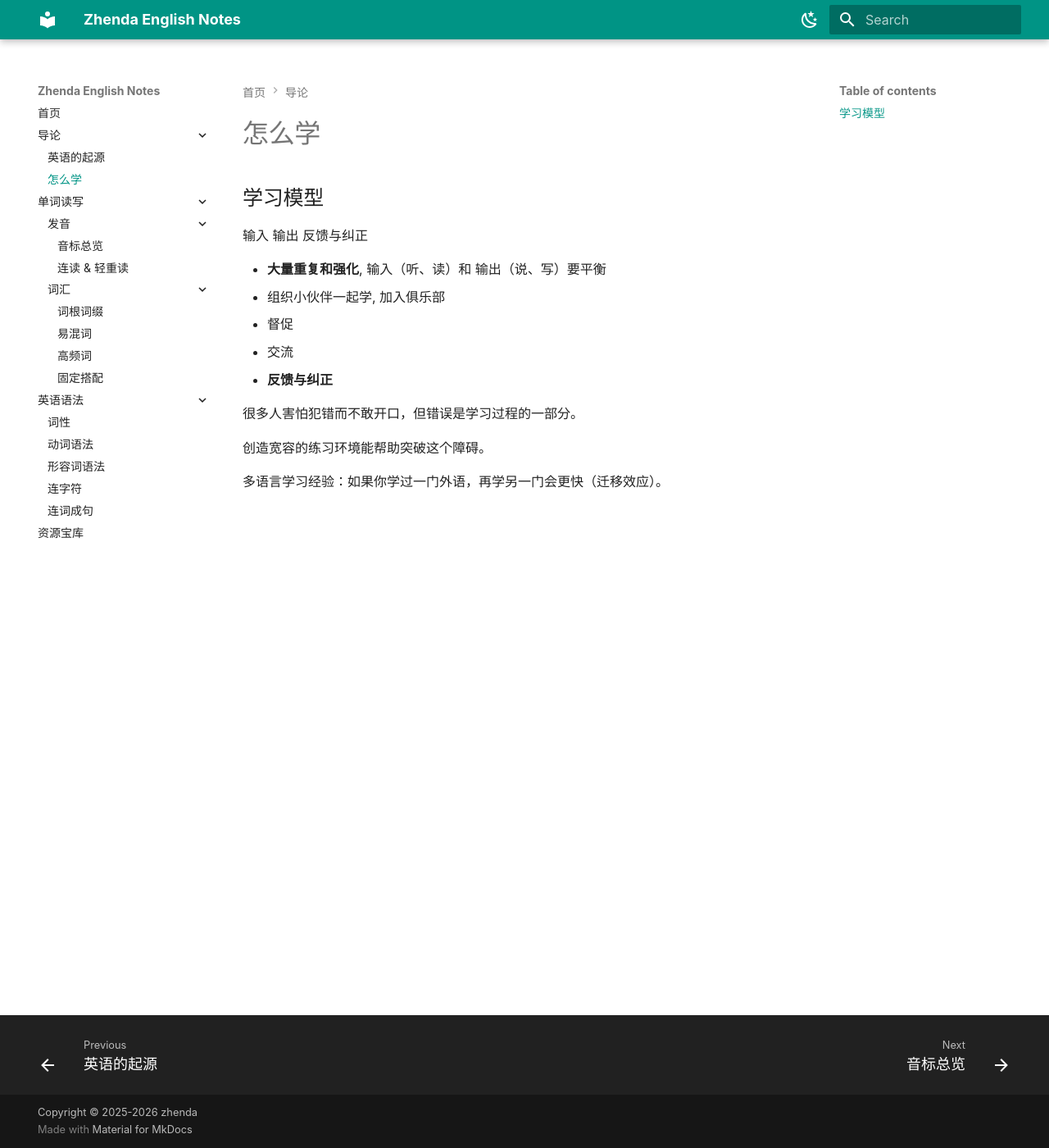
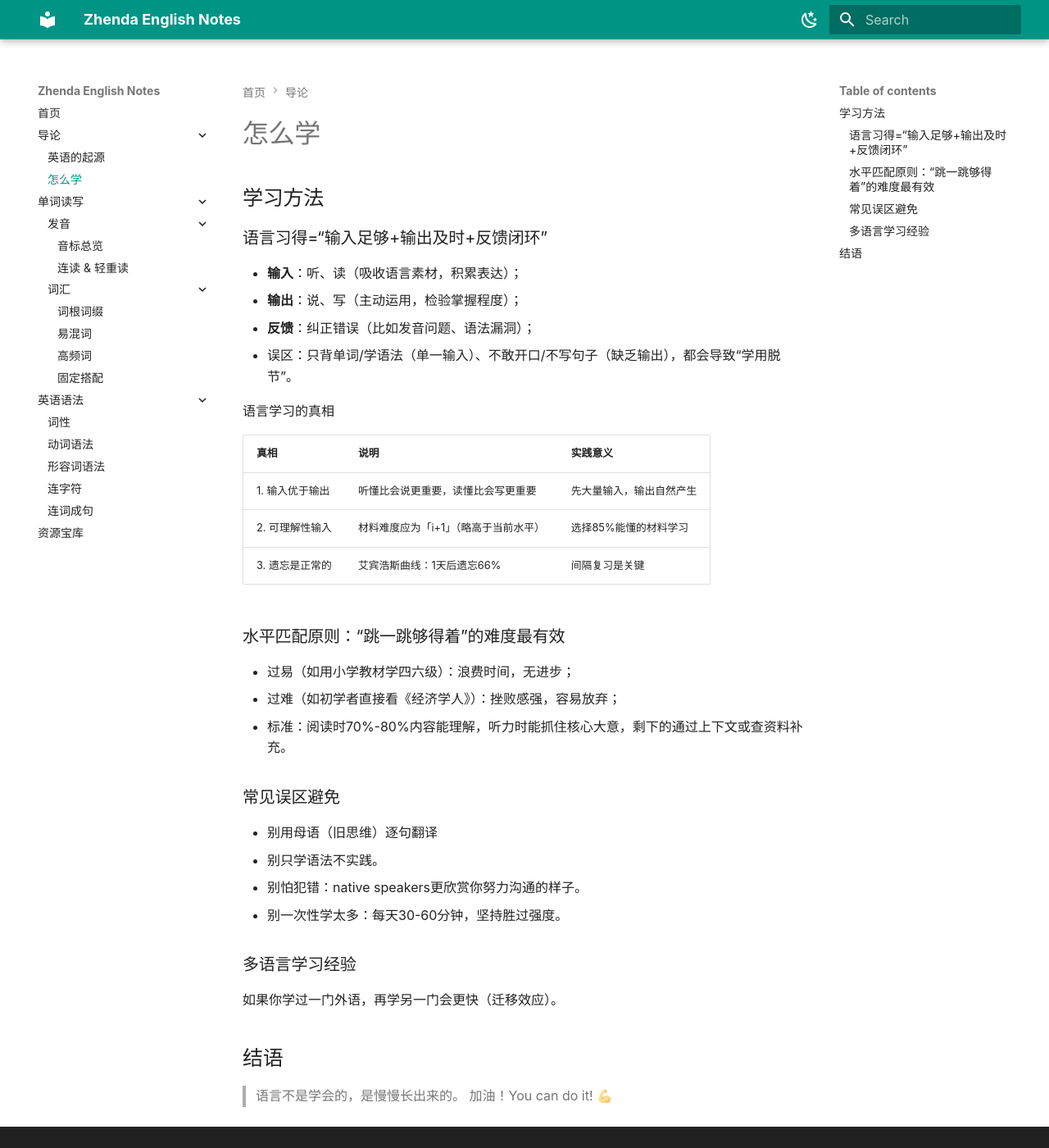
Before and after one commit to zhenda-hub/english-note, an MkDocs documentation site: the page built from docs/intro/how.md, in a window 1280 px wide and 1400 px high. Shown: the whole window at 82% size. Built offline with MkDocs 1.6.1 and Material for MkDocs 9.7.7, drawn with Linux system fonts in a browser that asks for light colours; plug-ins that fetch from the network failed and are left out.

Commit message:
update: 2md

```diff
--- a/docs/intro/how.md
+++ b/docs/intro/how.md
@@ -1,18 +1,40 @@
+## 学习方法
 
-## 学习模型
+### 语言习得=“输入足够+输出及时+反馈闭环”
 
-输入 输出 反馈与纠正
+- **输入**：听、读（吸收语言素材，积累表达）；
+- **输出**：说、写（主动运用，检验掌握程度）；
+- **反馈**：纠正错误（比如发音问题、语法漏洞）；
+- 误区：只背单词/学语法（单一输入）、不敢开口/不写句子（缺乏输出），都会导致“学用脱节”。
 
 
-- **大量重复和强化**, 输入（听、读）和 输出（说、写）要平衡
-- 组织小伙伴一起学, 加入俱乐部
-  - 督促
-  - 交流
-  - **反馈与纠正**
+语言学习的真相
+
+| 真相            | 说明                                  | 实践意义                 |
+| :-------------- | :------------------------------------ | :----------------------- |
+| 1. 输入优于输出 | 听懂比会说更重要，读懂比会写更重要    | 先大量输入，输出自然产生 |
+| 2. 可理解性输入 | 材料难度应为「i+1」（略高于当前水平） | 选择85%能懂的材料学习    |
+| 3. 遗忘是正常的 | 艾宾浩斯曲线：1天后遗忘66%            | 间隔复习是关键           |
 
 
-很多人害怕犯错而不敢开口，但错误是学习过程的一部分。
+### 水平匹配原则：“跳一跳够得着”的难度最有效
+- 过易（如用小学教材学四六级）：浪费时间，无进步；
+- 过难（如初学者直接看《经济学人》）：挫败感强，容易放弃；
+- 标准：阅读时70%-80%内容能理解，听力时能抓住核心大意，剩下的通过上下文或查资料补充。
 
-创造宽容的练习环境能帮助突破这个障碍。
 
-多语言学习经验：如果你学过一门外语，再学另一门会更快（迁移效应）。
+### 常见误区避免
+
+- 别用母语（旧思维）逐句翻译
+- 别只学语法不实践。
+- 别怕犯错：native speakers更欣赏你努力沟通的样子。
+- 别一次性学太多：每天30-60分钟，坚持胜过强度。
+
+### 多语言学习经验
+
+如果你学过一门外语，再学另一门会更快（迁移效应）。
+
+## 结语
+
+> 语言不是学会的，是慢慢长出来的。
+> 加油！You can do it! 💪
```
Also changed, not shown: docs/intro/history.md (+9 -1 lines).
